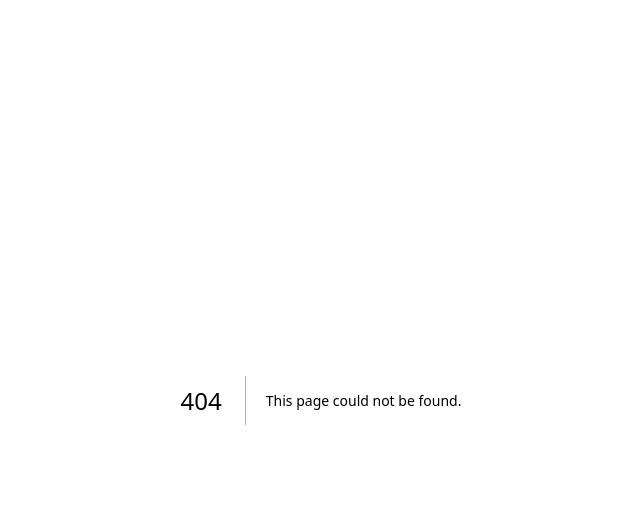
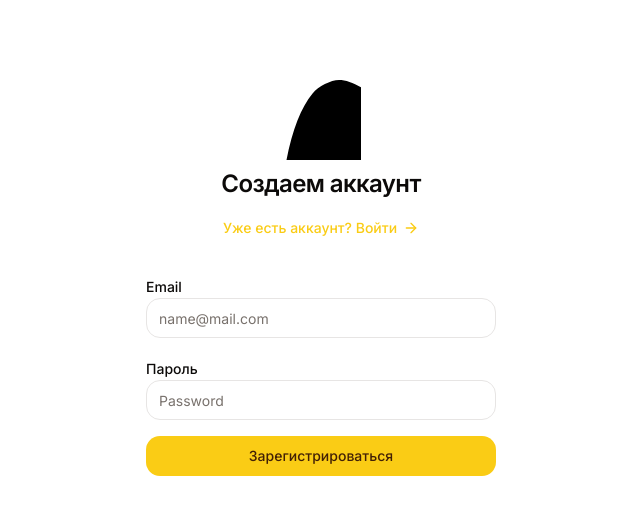
Before and after one commit to yugld/bytebay, a Next.js app: page /sign-up in a window 1280 px wide. Before the commit this address had no page. Shown: the top 514 px of the page, without its empty margins (319-959 px from the left). Built offline with nearby package versions, Linux system fonts and the light colour scheme.

Commit message:
add signup page, zod verification

```diff
--- /dev/null
+++ b/src/app/(auth)/sign-up/page.tsx
@@ -0,0 +1,100 @@
+"use client";
+
+import { Icons } from "@/components/Icons";
+import { Button, buttonVariants } from "@/components/ui/button";
+import { Input } from "@/components/ui/input";
+import { Label } from "@/components/ui/label";
+import { cn } from "@/lib/utils";
+import { zodResolver } from "@hookform/resolvers/zod";
+import { ArrowRight } from "lucide-react";
+import Link from "next/link";
+import { useForm } from "react-hook-form";
+
+import {
+    AuthCredentialsValidator,
+    TAuthCredentialsValidator,
+} from "@/lib/validators/account-credentials-validator";
+
+const Page = () => {
+    const {
+        register,
+        handleSubmit,
+        formState: { errors },
+    } = useForm<TAuthCredentialsValidator>({
+        resolver: zodResolver(AuthCredentialsValidator),
+    });
+    const onSubmit = ({ email, password }: TAuthCredentialsValidator) => {
+        //отправка данных
+    };
+
+    return (
+        <>
+            <div className="container relative flex pt-20 flex-col items-center justify-center lg:px-0">
+                <div className="mx-auto flex w-full flex-col justify-center space-y-6 sm:w-[350px]">
+                    <div className="flex flex-col items-center space-y-2 text-center">
+                        <Icons.logo className="h-20 w-20" />
+                        <h1 className="text-2xl font-semibold tracking-tight">
+                            Создаем аккаунт
+                        </h1>
+
+                        <Link
+                            className={buttonVariants({
+                                variant: "link",
+                                className: "gap-1.5",
+                            })}
+                            href="/sign-in"
+                        >
+                            Уже есть аккаунт? Войти
+                            <ArrowRight className="h-4 w-4" />
+                        </Link>
+                    </div>
+
+                    <div className="grid gap-6">
+                        <form onSubmit={handleSubmit(onSubmit)}>
+                            <div className="grid gap-2">
+                                <div className="grid gap-1 py-2">
+                                    <Label htmlFor="email">Email</Label>
+                                    <Input
+                                        {...register("email")}
+                                        className={cn({
+                                            "focus-visible:ring-red-500":
+                                                errors.email,
+                                        })}
+                                        placeholder="name@mail.com"
+                                    />
+                                    {errors?.email && (
+                                        <p className="text-sm text-red-500">
+                                            {errors.email.message}
+                                        </p>
+                                    )}
+                                </div>
+
+                                <div className="grid gap-1 py-2">
+                                    <Label htmlFor="password">Пароль</Label>
+                                    <Input
+                                        {...register("password")}
+                                        type="password"
+                                        className={cn({
+                                            "focus-visible:ring-red-500":
+                                                errors.password,
+                                        })}
+                                        placeholder="Password"
+                                    />
+                                    {errors?.password && (
+                                        <p className="text-sm text-red-500">
+                                            {errors.password.message}
+                                        </p>
+                                    )}
+                                </div>
+
+                                <Button>Зарегистрироваться</Button>
+                            </div>
+                        </form>
+                    </div>
+                </div>
+            </div>
+        </>
+    );
+};
+
+export default Page;
--- /dev/null
+++ b/src/components/ui/input.tsx
@@ -0,0 +1,25 @@
+import * as React from "react"
+
+import { cn } from "@/lib/utils"
+
+export interface InputProps
+  extends React.InputHTMLAttributes<HTMLInputElement> {}
+
+const Input = React.forwardRef<HTMLInputElement, InputProps>(
+  ({ className, type, ...props }, ref) => {
+    return (
+      <input
+        type={type}
+        className={cn(
+          "flex h-10 w-full rounded-md border border-input bg-background px-3 py-2 text-sm ring-offset-background file:border-0 file:bg-transparent file:text-sm file:font-medium placeholder:text-muted-foreground focus-visible:outline-none focus-visible:ring-2 focus-visible:ring-ring focus-visible:ring-offset-2 disabled:cursor-not-allowed disabled:opacity-50",
+          className
+        )}
+        ref={ref}
+        {...props}
+      />
+    )
+  }
+)
+Input.displayName = "Input"
+
+export { Input }
--- /dev/null
+++ b/src/components/ui/label.tsx
@@ -0,0 +1,26 @@
+"use client"
+
+import * as React from "react"
+import * as LabelPrimitive from "@radix-ui/react-label"
+import { cva, type VariantProps } from "class-variance-authority"
+
+import { cn } from "@/lib/utils"
+
+const labelVariants = cva(
+  "text-sm font-medium leading-none peer-disabled:cursor-not-allowed peer-disabled:opacity-70"
+)
+
+const Label = React.forwardRef<
+  React.ElementRef<typeof LabelPrimitive.Root>,
+  React.ComponentPropsWithoutRef<typeof LabelPrimitive.Root> &
+    VariantProps<typeof labelVariants>
+>(({ className, ...props }, ref) => (
+  <LabelPrimitive.Root
+    ref={ref}
+    className={cn(labelVariants(), className)}
+    {...props}
+  />
+))
+Label.displayName = LabelPrimitive.Root.displayName
+
+export { Label }
--- /dev/null
+++ b/src/lib/validators /account-credentials-validator.ts
@@ -0,0 +1,12 @@
+import { z } from "zod"
+
+export const AuthCredentialsValidator = z.object({
+  email: z.string().email(),
+  password: z.string().min(6, {
+    message: 'Пароль должен содержать минимум 6 символов',
+  }),
+})
+
+export type TAuthCredentialsValidator = z.infer<
+  typeof AuthCredentialsValidator
+>
```
Also changed, not shown: package.json (+6 -1 lines), 1 other file (tests, documents, lock files or other folders).
